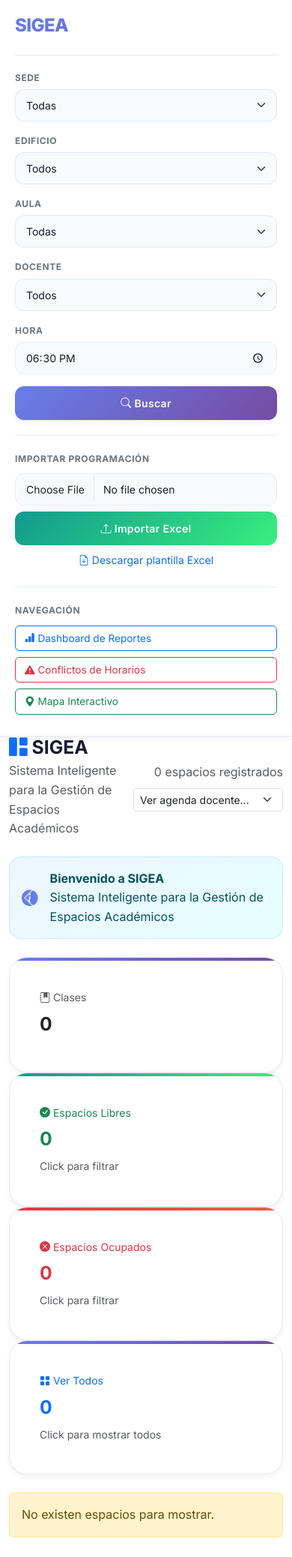
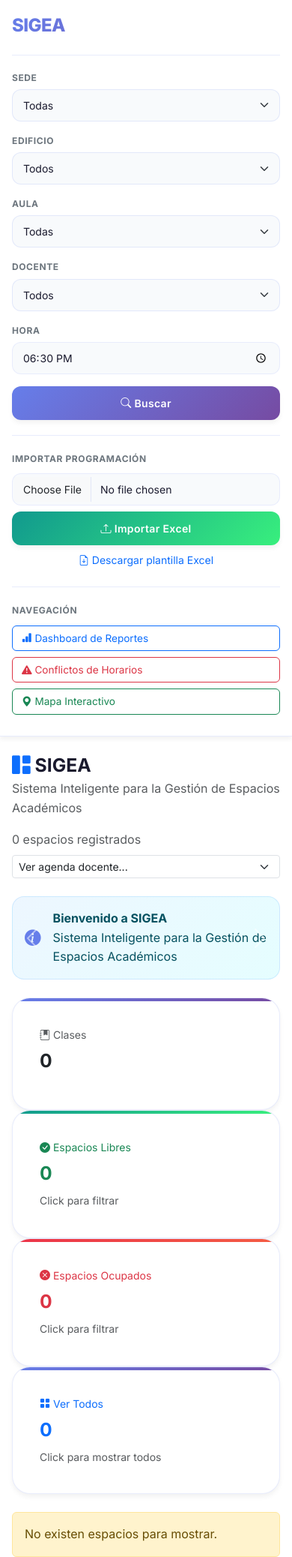
Before and after one commit to jimartinezcarreno-arch/sigea-pilot, a Django app: page /consultar-aulas/ in a window 390 px wide. Shown: the whole page at 75% size. Before the commit the page ends 2050 px from the top, so only its background shows below. Run offline with Django 5.2, Linux system fonts and the light colour scheme; data that the repository does not hold is empty.

Commit message:
fix: ajustar cuadrícula responsive del tablero

```diff
--- a/proyectos/templates/consulta_dashboard.html
+++ b/proyectos/templates/consulta_dashboard.html
@@ -266,9 +266,9 @@ Importar Excel
 </div>
 
 
-<div class="col-md-9">
+<main class="col-md-9 dashboard-main">
 
-<div class="d-flex justify-content-between align-items-center mb-4">
+<div class="d-flex justify-content-between align-items-center mb-4 dashboard-header">
 
     <div>
 
@@ -294,7 +294,7 @@ Importar Excel
 
     </div>
 
-    <div class="text-end">
+    <div class="text-end dashboard-header-actions">
 
         <div class="text-muted">
 
@@ -303,7 +303,7 @@ Importar Excel
         </div>
 
         <div class="mt-2">
-            <select class="form-select form-select-sm" id="selectorDocente" style="width: 200px;">
+            <select class="form-select form-select-sm" id="selectorDocente">
                 <option value="">Ver agenda docente...</option>
                 {% for docente in docentes_select %}
                 <option value="{{ docente.id }}">{{ docente.nombre }}</option>
@@ -368,7 +368,7 @@ Importar Excel
 
 <div class="row mb-4">
 
-    <div class="col-md-3">
+    <div class="col-12 col-sm-6 col-xl-3">
 
         <div class="card stats-card stats-card-clases h-100">
 
@@ -394,7 +394,7 @@ Importar Excel
 
     </div>
 
-    <div class="col-md-3">
+    <div class="col-12 col-sm-6 col-xl-3">
 
         <button type="button" class="card stats-card stats-card-libres h-100 stats-filter" data-filtro-estado="DISPONIBLE" aria-pressed="false">
 
@@ -422,7 +422,7 @@ Importar Excel
 
     </div>
 
-    <div class="col-md-3">
+    <div class="col-12 col-sm-6 col-xl-3">
 
         <button type="button" class="card stats-card stats-card-ocupadas h-100 stats-filter" data-filtro-estado="OCUPADA" aria-pressed="false">
 
@@ -450,7 +450,7 @@ Importar Excel
 
     </div>
 
-    <div class="col-md-3">
+    <div class="col-12 col-sm-6 col-xl-3">
 
         <button type="button" class="card stats-card stats-card-todos h-100 stats-filter" data-filtro-estado="" aria-pressed="true">
 
@@ -624,6 +624,7 @@ Importar Excel
 
         {% endif %}
 
+        <div class="table-responsive-mobile">
         <table class="table table-dark table-sm align-middle">
 
             <thead>
@@ -691,6 +692,7 @@ Importar Excel
             </tbody>
 
         </table>
+        </div>
 
     </div>
 
@@ -712,7 +714,7 @@ No existen espacios para mostrar.
 
 </div>
 
-</div>
+</main>
 
 </div>
 
@@ -795,10 +797,13 @@ document.addEventListener('DOMContentLoaded', function () {
     const filterButtons = document.querySelectorAll('.stats-filter');
     let estadoActivo = '';
 
-    function columnasActuales() {
-        if (window.matchMedia('(min-width: 1800px)').matches) return 5;
-        if (window.matchMedia('(min-width: 1200px)').matches) return 4;
-        if (window.matchMedia('(min-width: 768px)').matches) return 2;
+    function columnasActuales(anchoDisponible) {
+        // La barra lateral reduce el espacio real del tablero. Estas reglas usan
+        // ese ancho útil para no comprimir las tarjetas en portátiles.
+        if (anchoDisponible >= 1530) return 5;
+        if (anchoDisponible >= 1220) return 4;
+        if (anchoDisponible >= 920) return 3;
+        if (anchoDisponible >= 620) return 2;
         return 1;
     }
 
@@ -812,7 +817,7 @@ document.addEventListener('DOMContentLoaded', function () {
             item.hidden = !mostrar;
             return mostrar;
         });
-        const columnas = columnasActuales();
+        const columnas = columnasActuales(grid.clientWidth);
         const separacion = 24;
         const ancho = (grid.clientWidth - separacion * (columnas - 1)) / columnas;
         const alturas = Array(columnas).fill(0);
--- a/static/css/dashboard.css
+++ b/static/css/dashboard.css
@@ -57,6 +57,7 @@ body {
     font-family: 'Inter', -apple-system, BlinkMacSystemFont, 'Segoe UI', Roboto, Oxygen, Ubuntu, Cantarell, sans-serif;
     line-height: 1.6;
     min-height: 100vh;
+    overflow-x: hidden;
 }
 
 /* --- BARRA LATERAL (SIDEBAR) --- */
@@ -66,6 +67,15 @@ body {
     min-height: 100vh;
     padding: 32px 24px;
     box-shadow: var(--shadow-sm);
+}
+
+.dashboard-main {
+    min-width: 0;
+    padding: 32px 28px 48px;
+}
+
+.dashboard-header-actions .form-select {
+    width: 220px;
 }
 
 .sidebar h4 {
@@ -253,6 +263,7 @@ body {
     position: absolute;
     top: 0;
     left: 0;
+    min-width: 0;
     transition: transform 0.25s ease, opacity 0.2s ease;
 }
 
@@ -391,6 +402,12 @@ body {
     border-bottom: 1px solid var(--border) !important;
 }
 
+.table-responsive-mobile {
+    width: 100%;
+    overflow-x: auto;
+    -webkit-overflow-scrolling: touch;
+}
+
 .dashboard-card table.table tr:last-child td {
     border-bottom: none !important;
 }
@@ -417,12 +434,56 @@ body {
 }
 
 /* --- DISEÑO RESPONSIVO --- */
-@media (max-width: 768px) {
+@media (min-width: 768px) {
+    .sidebar {
+        align-self: flex-start;
+        position: sticky;
+        top: 0;
+        height: 100vh;
+        overflow-y: auto;
+    }
+}
+
+@media (max-width: 767.98px) {
+    .container-fluid {
+        padding-right: 0;
+        padding-left: 0;
+    }
+
+    .container-fluid > .row {
+        margin-right: 0;
+        margin-left: 0;
+    }
+
     .sidebar {
         min-height: auto;
-        padding: 20px;
+        padding: 20px 16px;
         border-right: none;
         border-bottom: 1px solid var(--border);
+    }
+
+    .dashboard-main {
+        padding: 24px 16px 36px;
+    }
+
+    .dashboard-header {
+        align-items: flex-start !important;
+        flex-direction: column;
+        gap: 16px;
+    }
+
+    .dashboard-header-actions {
+        width: 100%;
+        text-align: left !important;
+    }
+
+    .dashboard-header-actions .form-select {
+        width: 100%;
+    }
+
+    .stats-card {
+        min-height: 150px;
+        padding: 20px;
     }
 
     .dashboard-card {
@@ -437,6 +498,10 @@ body {
     .estado-badge {
         font-size: 0.7rem;
         padding: 4px 8px;
+    }
+
+    .dashboard-card table.table {
+        min-width: 350px;
     }
 }
 
```
